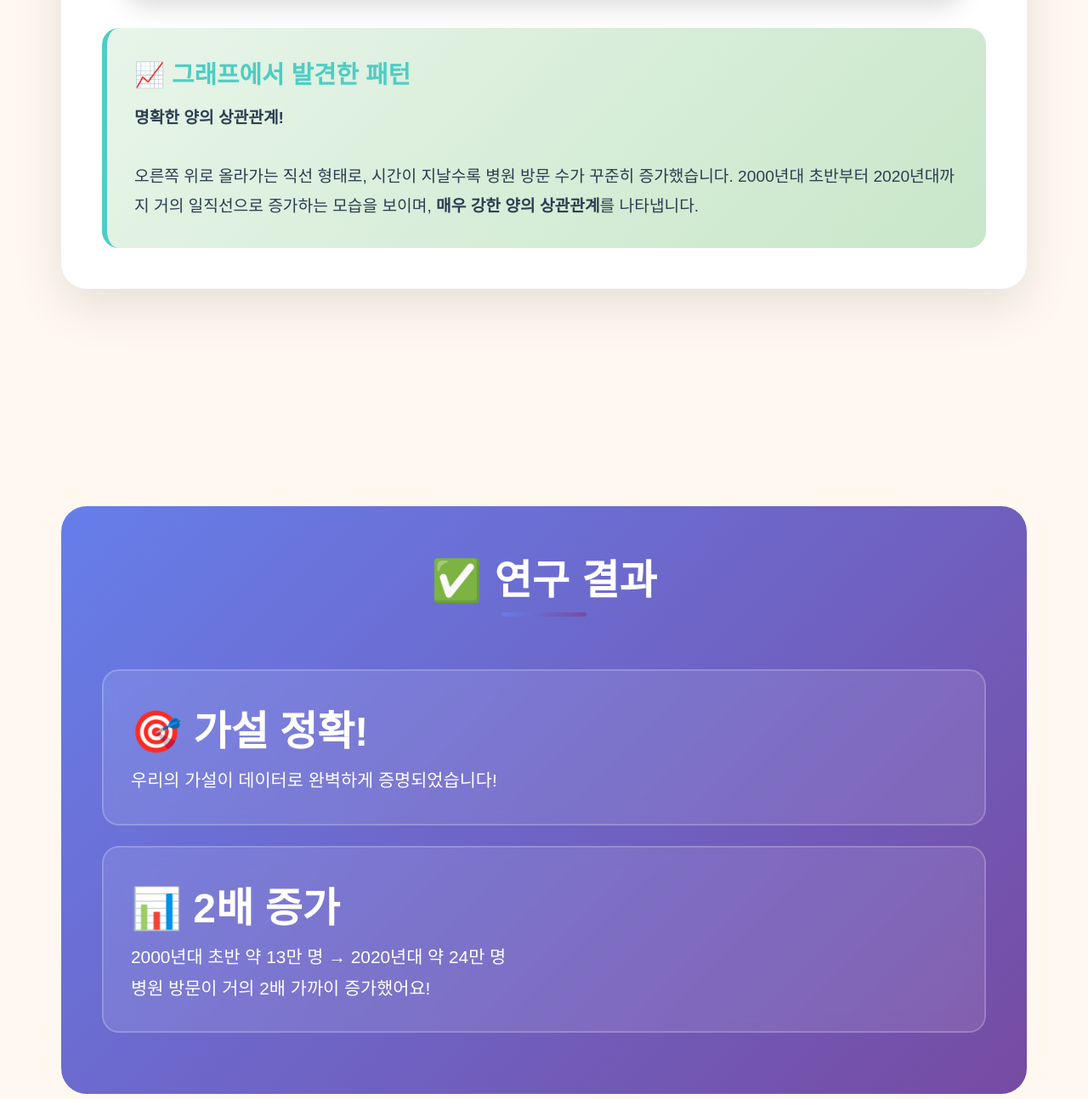
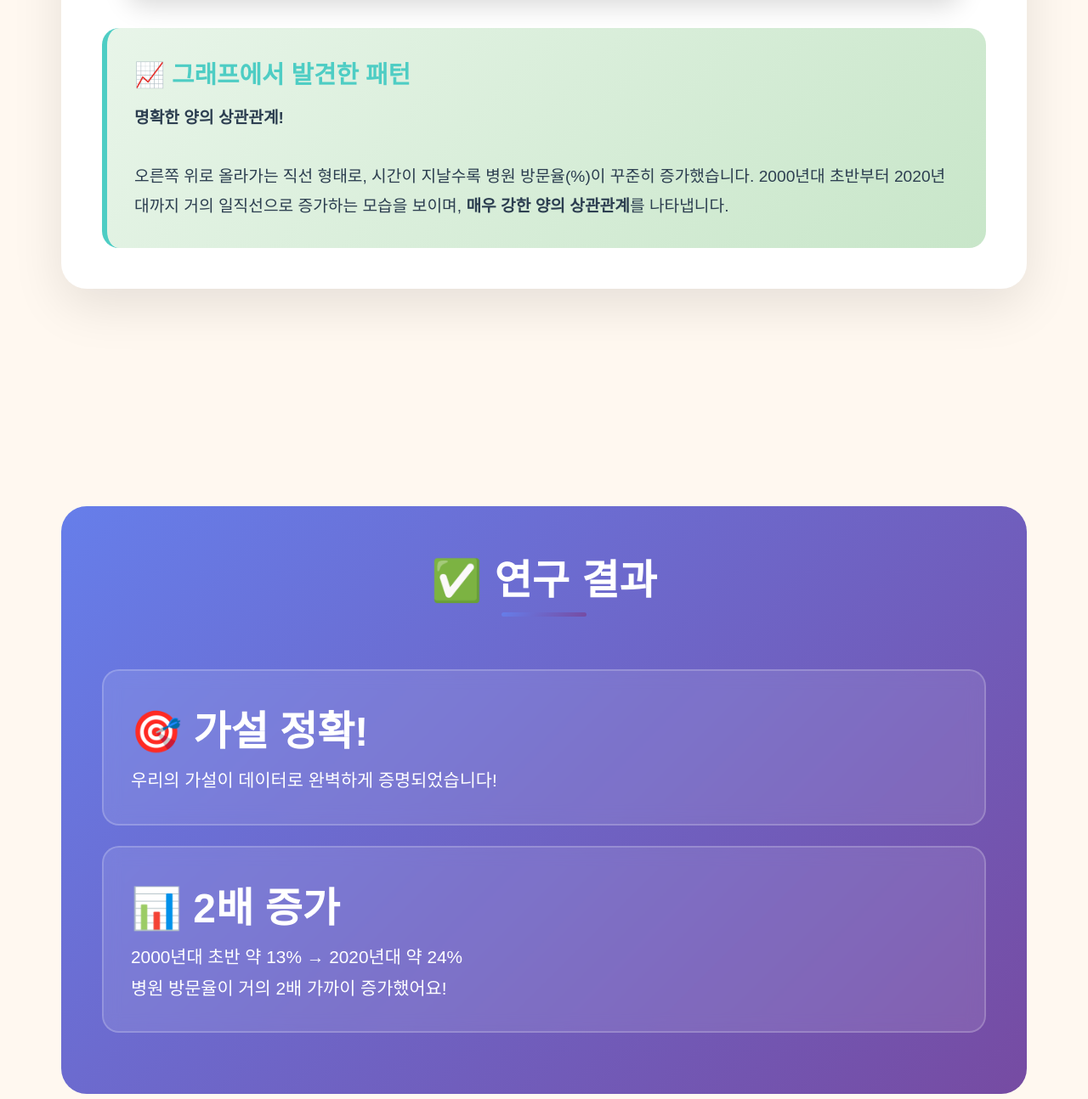
Before and after one commit to easypie65/32lemon, a plain HTML site: page index.html in a window 1280 px wide. Shown: the part 3226-4520 px from the top of the page at 85% size. Drawn offline with Linux system fonts and the light colour scheme; a web font is replaced by a local one.

Commit message:
Update index.html

```diff
--- a/index.html
+++ b/index.html
@@ -556,7 +556,7 @@
                 </div>
                 <p style="font-size: 1.2rem; line-height: 1.8; color: #2C3E50;">
                     <strong>명확한 양의 상관관계!</strong><br><br>
-                    오른쪽 위로 올라가는 직선 형태로, 시간이 지날수록 병원 방문 수가 꾸준히 증가했습니다.
+                    오른쪽 위로 올라가는 직선 형태로, 시간이 지날수록 병원 방문율(%)이 꾸준히 증가했습니다.
                     2000년대 초반부터 2020년대까지 거의 일직선으로 증가하는 모습을 보이며,
                     <strong>매우 강한 양의 상관관계</strong>를 나타냅니다.
                 </p>
@@ -576,8 +576,8 @@
             <div class="result-card">
                 <div class="result-number">📊 2배 증가</div>
                 <p style="font-size: 1.3rem; line-height: 1.8;">
-                    2000년대 초반 약 13만 명 → 2020년대 약 24만 명<br>
-                    병원 방문이 거의 2배 가까이 증가했어요!
+                    2000년대 초반 약 13% → 2020년대 약 24%<br>
+                    병원 방문율이 거의 2배 가까이 증가했어요!
                 </p>
             </div>
         </div>
@@ -650,11 +650,11 @@
                 <h3 class="cons-title">💪 개선할 점</h3>
                 <div class="list-item" style="color: #FF9800;">
                     <strong>단위 표시</strong><br>
-                    Y축에 "만 명" 단위인지 명확히 표시하면 좋겠어요
+                    더 다양한 시각화 방법을 시도해보면 좋겠어요
                 </div>
                 <div class="list-item" style="color: #FF9800;">
                     <strong>원인과 결과 구분</strong><br>
-                    "병원 방문 수"가 "탈모 발생"과 정확히 같지는 않아요
+                    "병원 방문율"이 "탈모 발생률"과 정확히 같지는 않아요
                 </div>
                 <div class="list-item" style="color: #FF9800;">
                     <strong>추가 변수 고려</strong><br>
```
